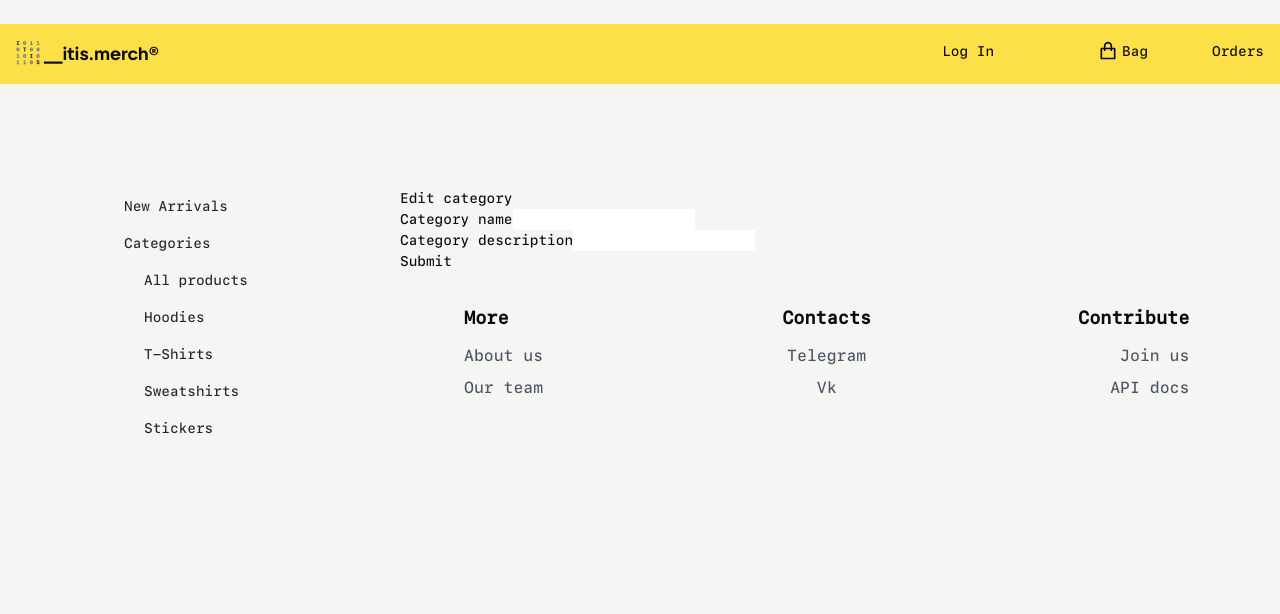
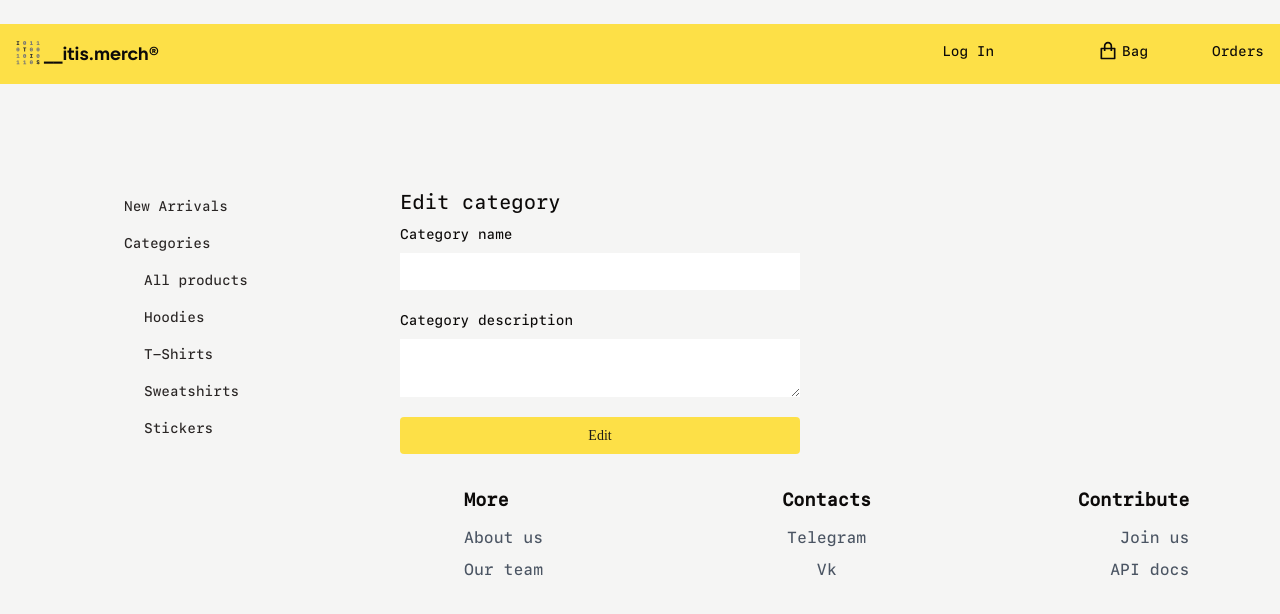
Before and after one commit to itis-merch/client, a Vue app: page /admin-panel/category/1 in a window 1280 px wide. Shown: the top 614 px of the page. Built offline with nearby package versions, Linux system fonts and the light colour scheme; no server answers.

Commit message:
feat: update form style

```diff
--- a/src/views/EditCategoryView.vue
+++ b/src/views/EditCategoryView.vue
@@ -1,38 +1,43 @@
 <template>
   <div class="">
-    <h4>Edit category</h4>
-    <form>
-      <div> <!-- form group -->
+    <h4 class="text-xl pb-2">Edit category</h4>
+    <form class="max-w-[400px] flex flex-col gap-[20px]">
+      <div class="flex flex-col gap-[8px]">
+        <!-- form group -->
         <label>Category name</label>
-        <input type="text" v-model="name">
+        <input class="p-[8px]" style="color: gray" type="text" v-model="name" />
       </div>
 
-      <div> <!-- form group -->
+      <div class="flex flex-col gap-[8px]">
+        <!-- form group -->
         <label>Category description</label>
-        <input type="text" v-model="description">
+        <textarea class="p-[8px]" style="color: gray" v-model="description" />
       </div>
-      <button type="button" @click="editCategory">Submit</button>
+      <SGButton @click="editCategory">Edit</SGButton>
     </form>
   </div>
 </template>
 
 <script>
-import axios from "axios";
+import axios from 'axios'
+import SGButton from '../components/SGButton.vue'
 
 export default {
+  components: {
+    SGButton
+  },
   data() {
     return {
       baseUrl: 'http://45.9.73.210:8080/api/v1/categories/',
       id: 0,
       name: '',
-      description: '',
+      description: ''
     }
   },
   mounted() {
     console.log(localStorage.getItem('jwtToken'))
     try {
-      axios.get(this.baseUrl + this.$route.params.id)
-      .then((response) => {
+      axios.get(this.baseUrl + this.$route.params.id).then((response) => {
         const category = response.data
         this.id = this.$route.params.id
         this.name = category.name
@@ -49,15 +54,17 @@ export default {
         description: this.description
       }
       try {
-        axios.post(this.baseUrl + this.id, updatedCategory, {
-          headers: {
-            'Authorization': 'Bearer ' + localStorage.getItem('jwtToken'),
-            'Content-Type': 'application/json'
-          }
-        }).then((response) => {
-          console.log(response.data)
-        })
-      } catch(error) {
+        axios
+          .post(this.baseUrl + this.id, updatedCategory, {
+            headers: {
+              Authorization: 'Bearer ' + localStorage.getItem('jwtToken'),
+              'Content-Type': 'application/json'
+            }
+          })
+          .then((response) => {
+            console.log(response.data)
+          })
+      } catch (error) {
         console.log(error)
       }
     }
```
Also changed, not shown: 1 other file (tests, documents, lock files or other folders).
